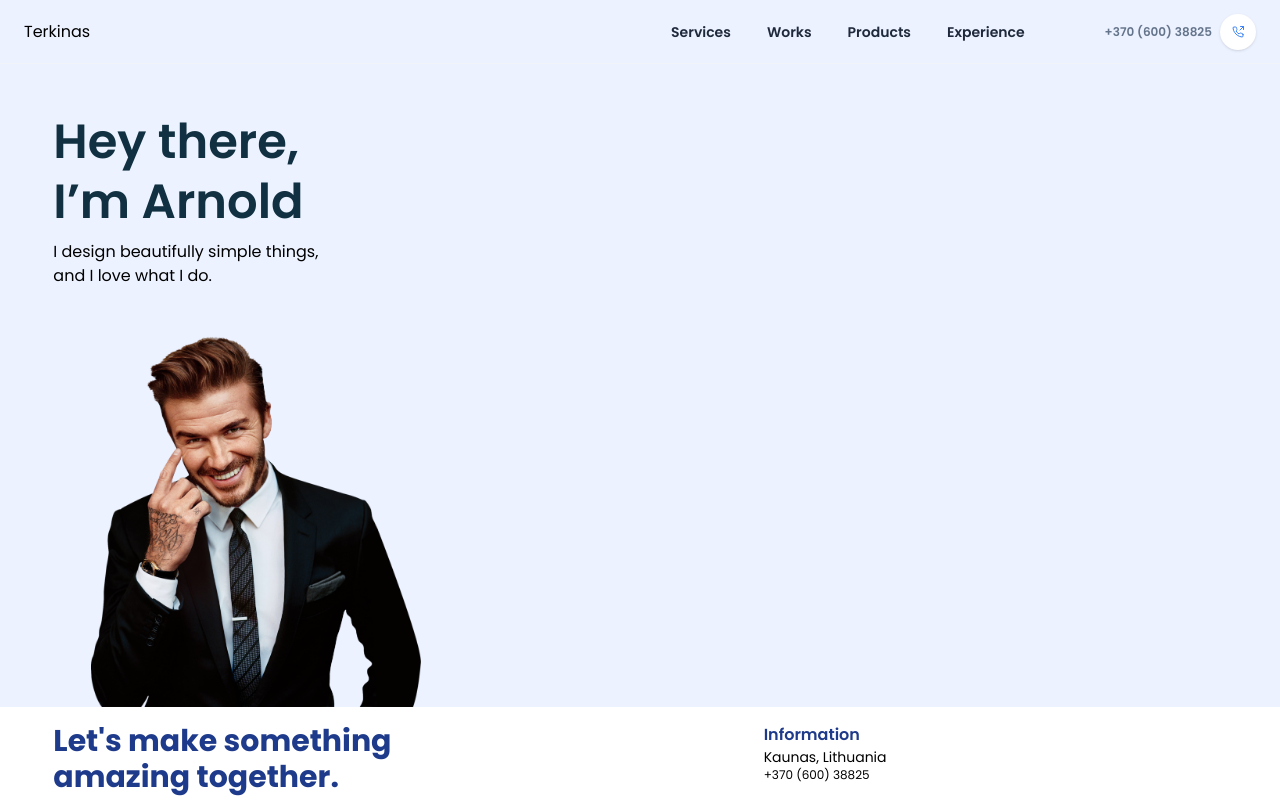
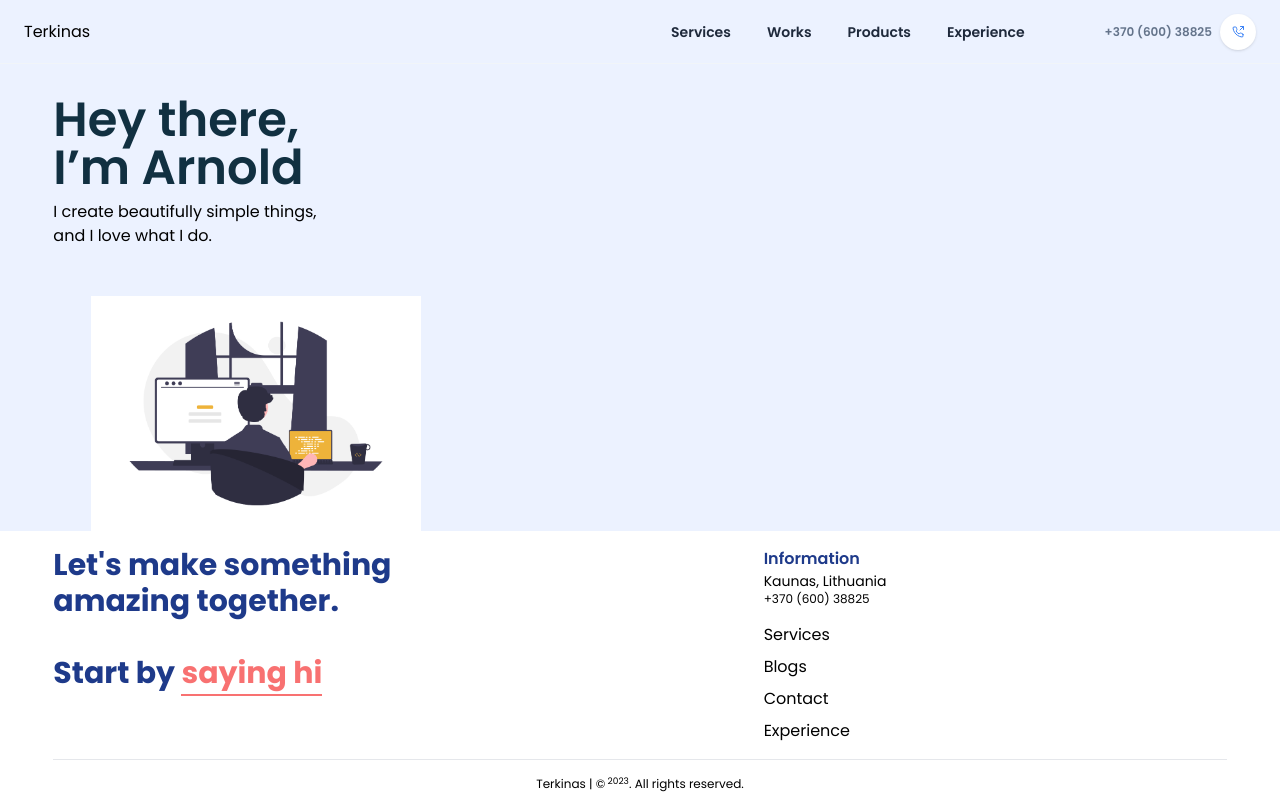
Before and after one commit to Terkinas/personal-blog, a Next.js app: page / in a window 1280 px wide. Shown: the top 800 px of the page. Built offline with nearby package versions, Linux system fonts and the light colour scheme.

Commit message:
image changed

```diff
--- a/components/home/Hero.tsx
+++ b/components/home/Hero.tsx
@@ -9,10 +9,10 @@ export default function Hero({}: Props) {
 
 
 
-      <div className='w-11/12 mx-auto mt-12'>
+      <div className='w-11/12 mx-auto mt-8'>
         <div className='flex flex-col gap-2'>
-            <h1 className='text-5xl font-semibold leading-tight text-secondary'>Hey there,<br /> I’m Arnold</h1>
-            <h2 className=''>I design beautifully simple things,<br /> and I love what I do.</h2>
+            <h1 className='text-5xl font-semibold text-secondary'>Hey there,<br /> I’m Arnold</h1>
+            <h2 className=''>I create beautifully simple things,<br /> and I love what I do.</h2>
         </div>
 
         <div className='hidden'>
@@ -29,7 +29,7 @@ export default function Hero({}: Props) {
       </div>
 
       <div className='flex justify-center items-end h-fit max-w-lg'>
-        <Image className='relative h-full' src='/images/home/portrait.png' alt={'Portrait of Arnold'} width={330} height={330} />
+        <Image className='relative h-full' src='/images/home/portrait2.png' alt={'Portrait of Arnold'} width={330} height={330} />
       </div>
     </header>
   )
```
Also changed, not shown: public/images/home/portrait2.png (added).
